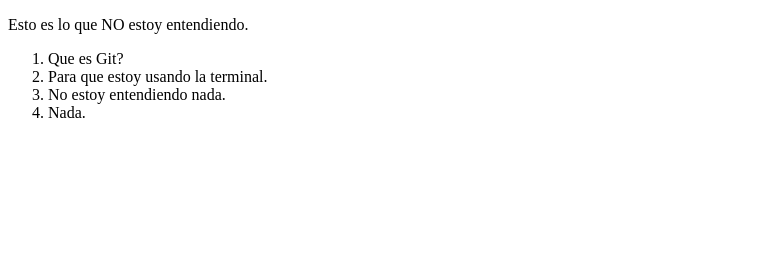
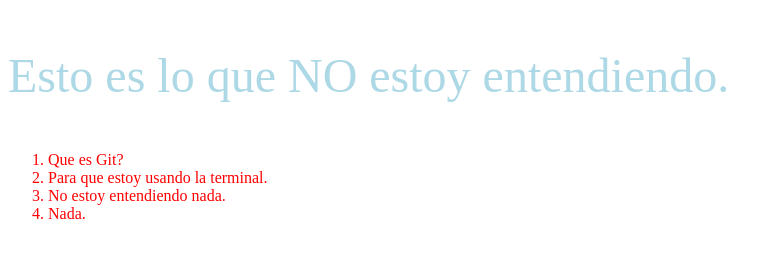
Before and after one commit to opialk/Mi-primer-repositorio, a plain HTML site: page index.html in a window 1280 px wide. Shown: the whole page, without its empty margins (0-780 px from the left). Drawn offline with Linux system fonts and the light colour scheme.

Commit message:
Agregué estilo

```diff
--- a/css/main.css
+++ b/css/main.css
@@ -0,0 +1,9 @@
+body{
+  color: lightblue;
+}
+p{
+  font-size: 300%;
+}
+li{
+  color: red;
+}
--- a/index.html
+++ b/index.html
@@ -3,6 +3,7 @@
 <head>
   <meta charset="UTF-8">
   <title>Hola GIT</title>
+  <link rel="stylesheet" href="css/main.css" media="screen" title="no title">
 </head>
 <body>
 <p>
```
